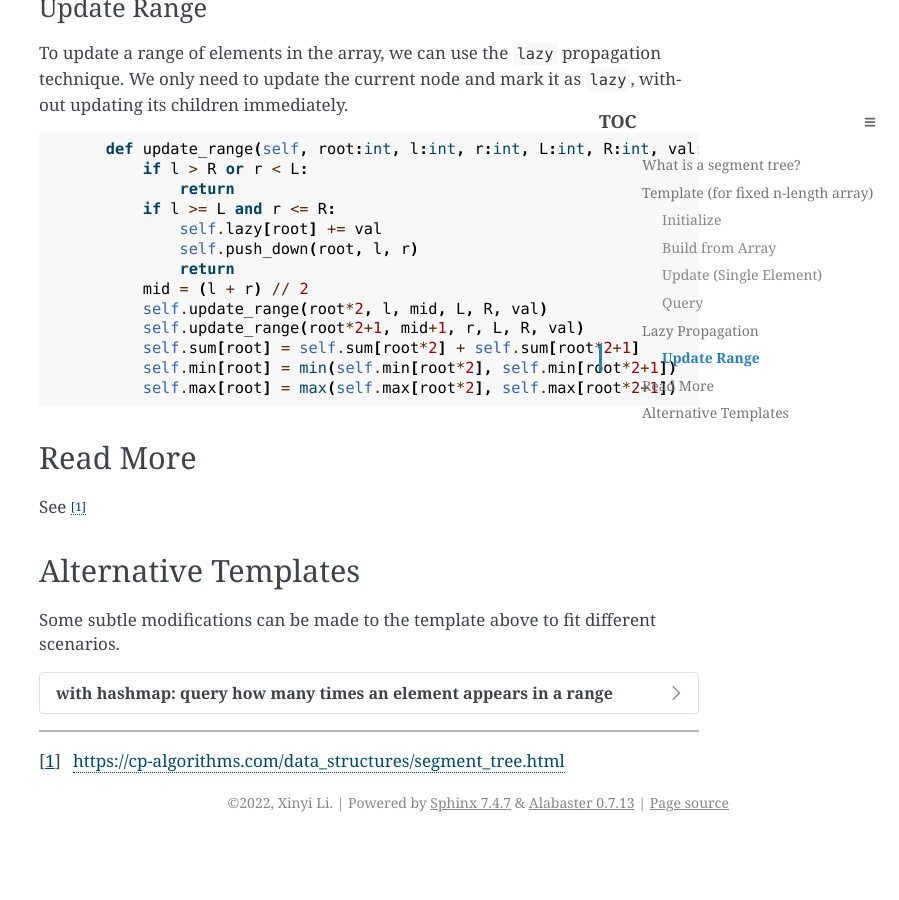
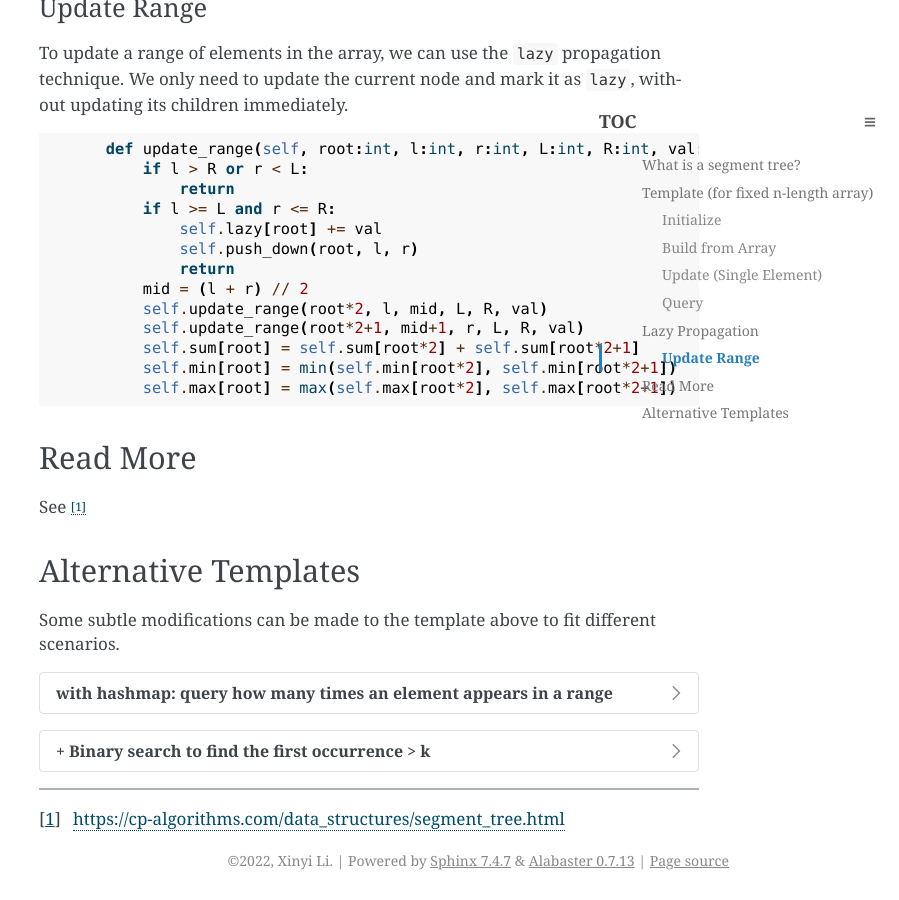
Before and after one commit to li-xin-yi/lctemplates, a Sphinx documentation site: the page built from docs/source/segtree.md, in a window 1280 px wide and 900 px high, scrolled down 5884 px. Shown: the whole window, without its empty margins (381-1280 px from the left). Built offline with Sphinx 7.4.7, drawn with Linux system fonts in a browser that asks for light colours; before the commit the page ends 6726 px from its top, so only the background shows below that; some of the changed lines change nothing that is shown.

Commit message:
Add binary search functionality to segment tree for efficient range queries

`````diff
--- a/docs/source/segtree.md
+++ b/docs/source/segtree.md
@@ -235,3 +235,48 @@
         return self.query(ql, qr, k, 2*node+1, l, mid) + self.query(ql, qr, k, 2*node+2, mid+1, r)
 ```
 ````
+
+````{dropdown} + Binary search to find the first occurrence > k
+
+A template question [LC3479](https://leetcode.com/problems/fruits-into-baskets-iii): let the node store the *max* value of a range, first check if the left subtree has a value greater than `k`, if not, then check the right subtree.
+
+```py
+class SegmentTree:
+    def __init__(self, data):
+        self.n = len(data)
+        self.tree = [0] * (4 * self.n)
+        self.build(data, 0, 0, self.n - 1)
+
+    def build(self, data, node, start, end):
+        if start == end:
+            self.tree[node] = data[start]  # Store index directly
+        else:
+            mid = (start + end) // 2
+            self.build(data, 2 * node + 1, start, mid)
+            self.build(data, 2 * node + 2, mid + 1, end)
+            self.tree[node] = max(self.tree[2 * node + 1], self.tree[2 * node + 2])
+
+
+    def find_and_delete(self, node, start, end, l, r, x):
+        # find the lowest index in the range [l, r] that is greater than or equal to x
+        if start > r or end < l:
+            return False
+        if start == end:
+            if self.tree[node] >= x:
+                self.tree[node] = 0
+                return True
+            return False
+        mid = (start + end) // 2
+        if self.tree[node] < x:
+            return False
+        if self.tree[2 * node + 1] >= x:
+            if self.find_and_delete(2 * node + 1, start, mid, l, r, x):
+                self.tree[node] = max(self.tree[2 * node + 1], self.tree[2 * node + 2])
+                return True
+        if self.tree[2 * node + 2] >= x:
+            if self.find_and_delete(2 * node + 2, mid + 1, end, l, r, x):
+                self.tree[node] = max(self.tree[2 * node + 1], self.tree[2 * node + 2])
+                return True
+        return False
+```
+````
`````
